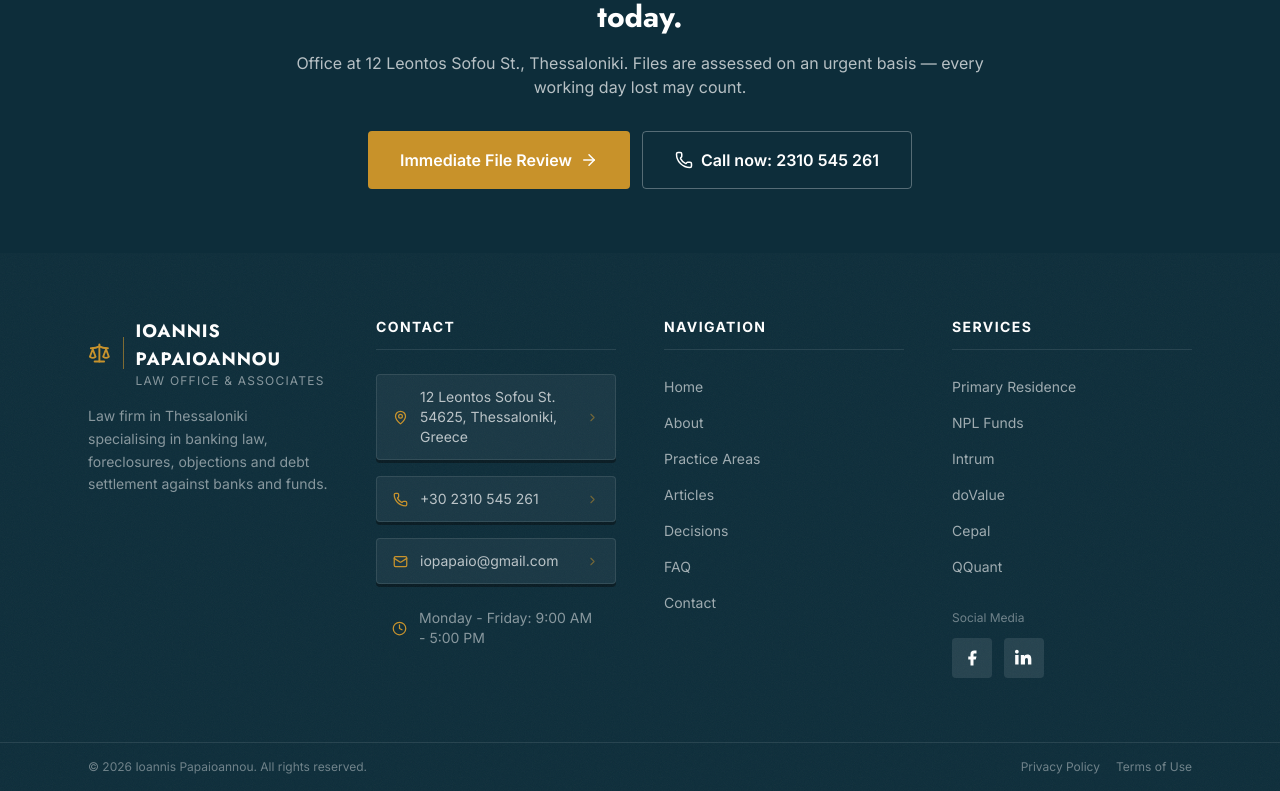
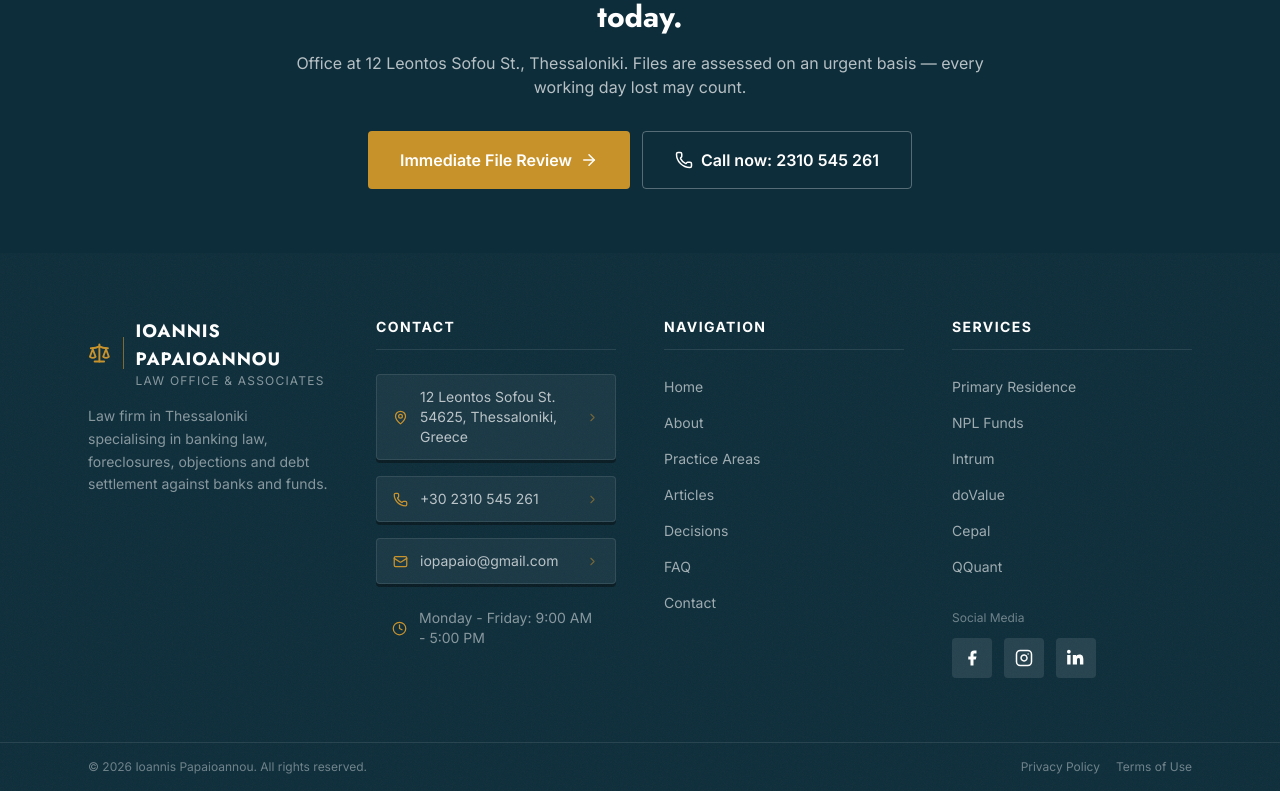
Before and after one commit to theobean/law-firm-site, a Next.js app: page /en/funds/cepal in a window 1280 px wide. Shown: the part 4956-5747 px from the top of the page. Built offline with nearby package versions, Linux system fonts and the light colour scheme; no server answers.

Commit message:
Add Instagram link to footer social icons

```diff
--- a/src/components/Footer.tsx
+++ b/src/components/Footer.tsx
@@ -118,6 +118,10 @@
                 <a href="https://www.facebook.com/IoannisPapaioannouLawyer" target="_blank" rel="noopener noreferrer" aria-label="Facebook" className="w-10 h-10 bg-white/10 hover:bg-accent flex items-center justify-center rounded-sm transition-colors">
                   <svg viewBox="0 0 24 24" fill="currentColor" width="18" height="18"><path d="M18 2h-3a5 5 0 0 0-5 5v3H7v4h3v8h4v-8h3l1-4h-4V7a1 1 0 0 1 1-1h3z"/></svg>
                 </a>
+                {/* Instagram */}
+                <a href="https://www.instagram.com/papaioannoudikigoros/" target="_blank" rel="noopener noreferrer" aria-label="Instagram" className="w-10 h-10 bg-white/10 hover:bg-accent flex items-center justify-center rounded-sm transition-colors">
+                  <svg viewBox="0 0 24 24" fill="none" stroke="currentColor" strokeWidth="2" strokeLinecap="round" strokeLinejoin="round" width="18" height="18"><rect x="2" y="2" width="20" height="20" rx="5" ry="5"/><path d="M16 11.37A4 4 0 1 1 12.63 8 4 4 0 0 1 16 11.37z"/><line x1="17.5" y1="6.5" x2="17.51" y2="6.5"/></svg>
+                </a>
                 {/* LinkedIn */}
                 <a href="https://www.linkedin.com/in/%CE%B9%CF%89%CE%AC%CE%BD%CE%BD%CE%B7%CF%82-%CF%80%CE%B1%CF%80%CE%B1%CF%8A%CF%89%CE%AC%CE%BD%CE%BD%CE%BF%CF%85-367845416/" target="_blank" rel="noopener noreferrer" aria-label="LinkedIn" className="w-10 h-10 bg-white/10 hover:bg-accent flex items-center justify-center rounded-sm transition-colors">
                   <svg viewBox="0 0 24 24" fill="currentColor" width="18" height="18"><path d="M4.98 3.5C4.98 4.88 3.87 6 2.5 6S0 4.88 0 3.5 1.12 1 2.5 1 4.98 2.12 4.98 3.5zM.24 8h4.52v12.5H.24V8zm7.5 0h4.33v1.71h.06c.6-1.14 2.07-2.34 4.26-2.34 4.56 0 5.4 3 5.4 6.9v6.23h-4.52v-5.52c0-1.32-.02-3.02-1.84-3.02-1.84 0-2.12 1.44-2.12 2.92v5.62H7.74V8z"/></svg>
```
